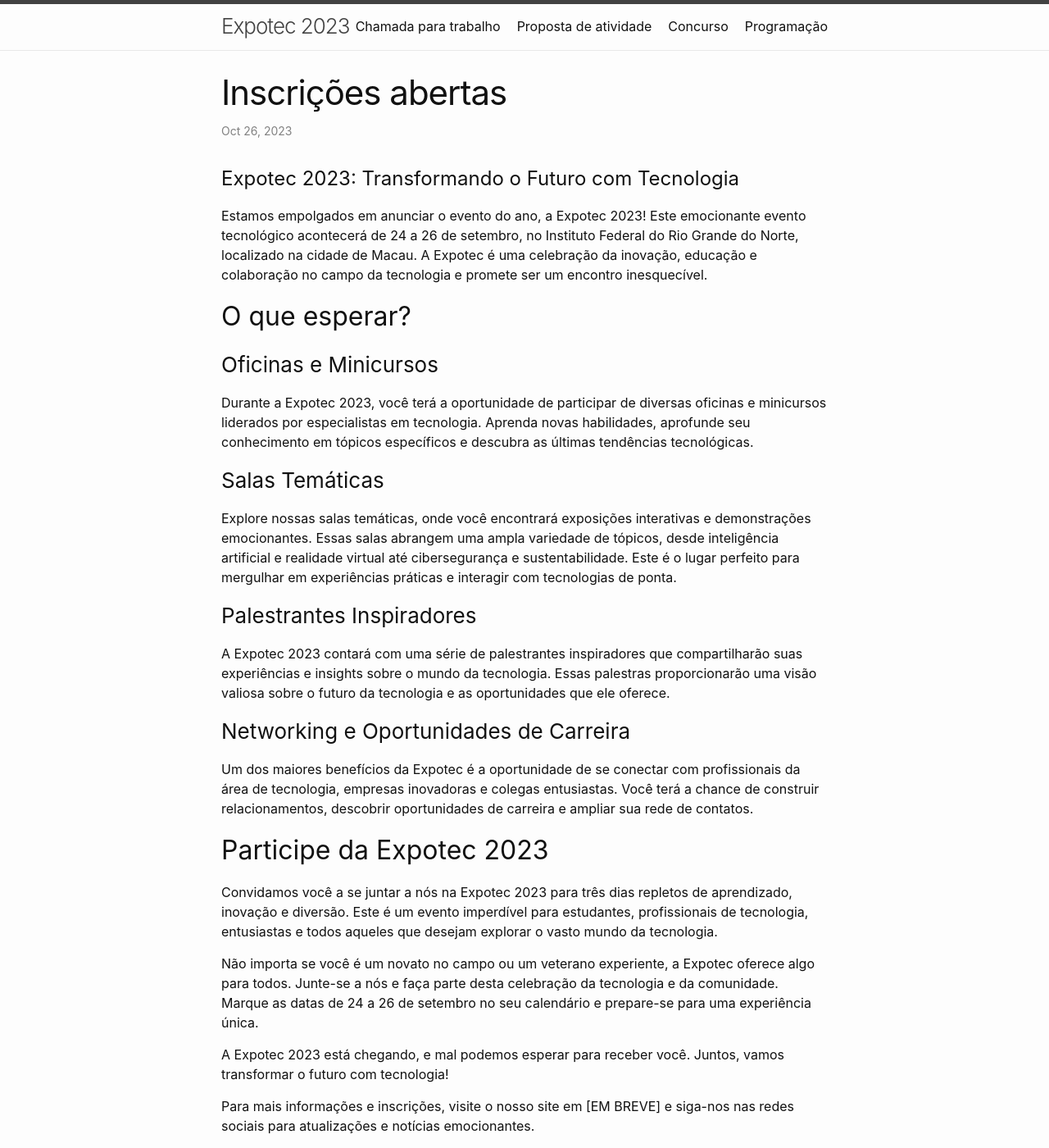
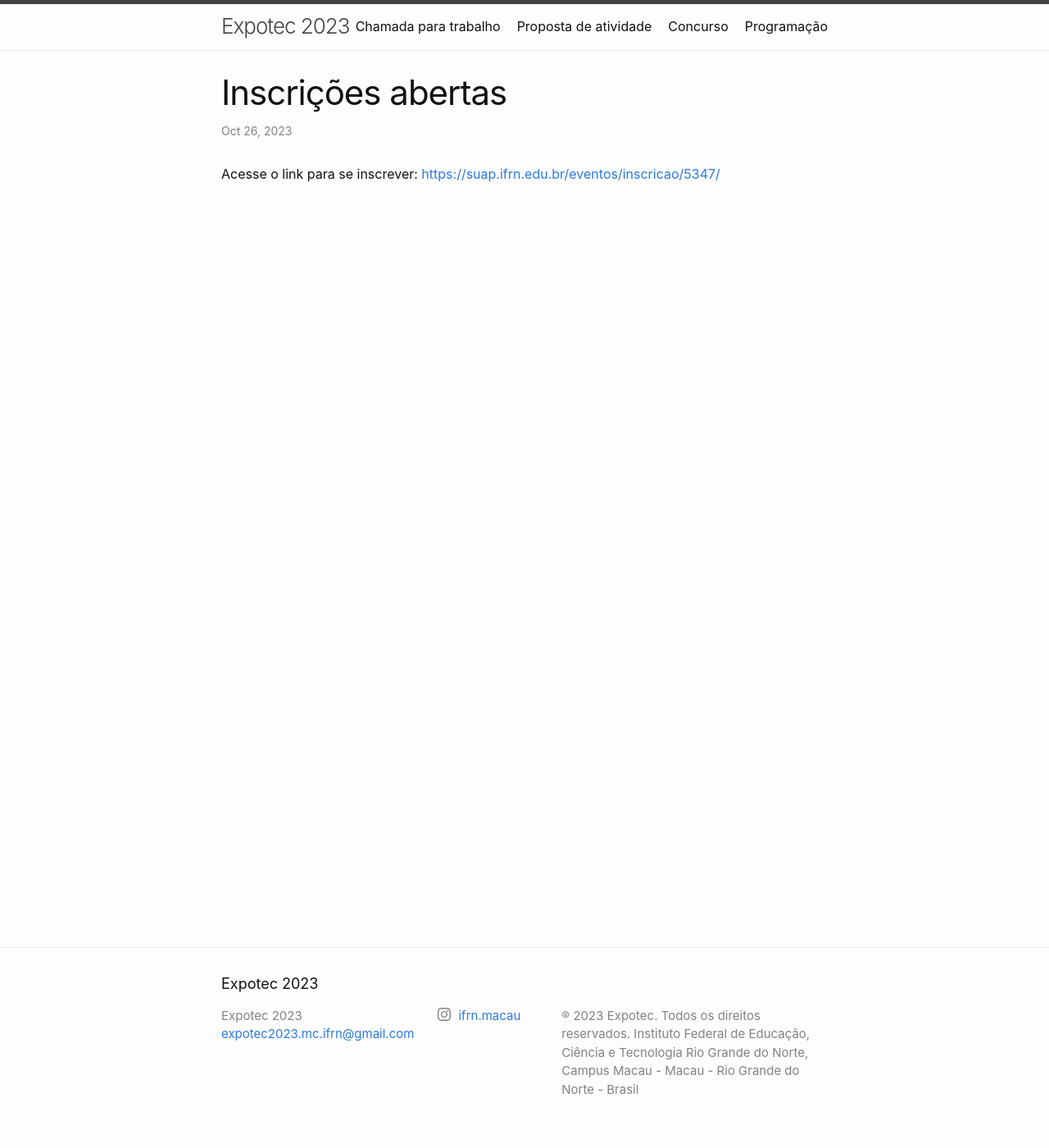
Before and after one commit to ifrn-macau/expotec2023, a Jekyll site: the page built from _posts/2023-10-26-welcome-to-jekyll.markdown, in a window 1280 px wide and 1400 px high. Shown: the whole window at 82% size. Built offline with Jekyll 4.4.1, drawn with Linux system fonts in a browser that asks for light colours; some of the changed text lies outside the part shown.

```diff
--- a/_posts/2023-10-26-welcome-to-jekyll.markdown
+++ b/_posts/2023-10-26-welcome-to-jekyll.markdown
@@ -4,36 +4,4 @@ title:  "Inscrições abertas"
 date:   2023-10-26 07:48:47 -0300
 categories: jekyll update
 ---
-# Expotec 2023: Transformando o Futuro com Tecnologia
-
-Estamos empolgados em anunciar o evento do ano, a Expotec 2023! Este emocionante evento tecnológico acontecerá de 24 a 26 de setembro, no Instituto Federal do Rio Grande do Norte, localizado na cidade de Macau. A Expotec é uma celebração da inovação, educação e colaboração no campo da tecnologia e promete ser um encontro inesquecível.
-
-## O que esperar?
-
-### Oficinas e Minicursos
-
-Durante a Expotec 2023, você terá a oportunidade de participar de diversas oficinas e minicursos liderados por especialistas em tecnologia. Aprenda novas habilidades, aprofunde seu conhecimento em tópicos específicos e descubra as últimas tendências tecnológicas.
-
-### Salas Temáticas
-
-Explore nossas salas temáticas, onde você encontrará exposições interativas e demonstrações emocionantes. Essas salas abrangem uma ampla variedade de tópicos, desde inteligência artificial e realidade virtual até cibersegurança e sustentabilidade. Este é o lugar perfeito para mergulhar em experiências práticas e interagir com tecnologias de ponta.
-
-### Palestrantes Inspiradores
-
-A Expotec 2023 contará com uma série de palestrantes inspiradores que compartilharão suas experiências e insights sobre o mundo da tecnologia. Essas palestras proporcionarão uma visão valiosa sobre o futuro da tecnologia e as oportunidades que ele oferece.
-
-### Networking e Oportunidades de Carreira
-
-Um dos maiores benefícios da Expotec é a oportunidade de se conectar com profissionais da área de tecnologia, empresas inovadoras e colegas entusiastas. Você terá a chance de construir relacionamentos, descobrir oportunidades de carreira e ampliar sua rede de contatos.
-
-## Participe da Expotec 2023
-
-Convidamos você a se juntar a nós na Expotec 2023 para três dias repletos de aprendizado, inovação e diversão. Este é um evento imperdível para estudantes, profissionais de tecnologia, entusiastas e todos aqueles que desejam explorar o vasto mundo da tecnologia.
-
-Não importa se você é um novato no campo ou um veterano experiente, a Expotec oferece algo para todos. Junte-se a nós e faça parte desta celebração da tecnologia e da comunidade. Marque as datas de 24 a 26 de setembro no seu calendário e prepare-se para uma experiência única.
-
-A Expotec 2023 está chegando, e mal podemos esperar para receber você. Juntos, vamos transformar o futuro com tecnologia!
-
-Para mais informações e inscrições, visite o nosso site em [EM BREVE] e siga-nos nas redes sociais para atualizações e notícias emocionantes.
-
-Venha fazer parte desta jornada tecnológica. Nos vemos na Expotec 2023!
+Acesse o link para se inscrever: <a href="https://suap.ifrn.edu.br/eventos/inscricao/5347/">https://suap.ifrn.edu.br/eventos/inscricao/5347/</a>
```
Also changed, not shown: index.markdown (+7 -5 lines).
